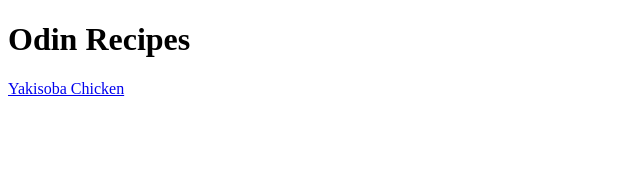
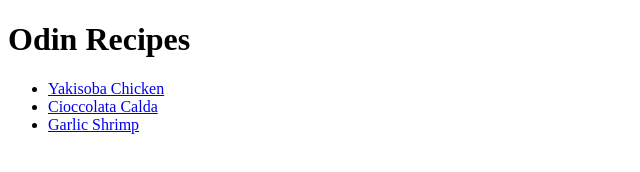
Before and after one commit to Burningstone91/odin-recipes, a plain HTML site: page index.html in a window 1280 px wide. Shown: the whole page, without its empty margins (0-640 px from the left). Drawn offline with Linux system fonts and the light colour scheme.

Commit message:
Add links to new recipes to index

```diff
--- a/index.html
+++ b/index.html
@@ -7,6 +7,10 @@
 
 <body>
     <h1>Odin Recipes</h1>
-    <a href="./recipes/yakisoba_chicken.html">Yakisoba Chicken</a>
+    <ul>
+        <li><a href="./recipes/yakisoba_chicken.html">Yakisoba Chicken</a></li>
+        <li><a href="./recipes/cioccolata_calda.html">Cioccolata Calda</a></li>
+        <li><a href="./recipes/garlic_shrimp.html">Garlic Shrimp</a></li>
+    </ul>
 </body>
 </html>
```
Also changed, not shown: recipes/yakisoba_chicken.html (+1 -0 lines).
